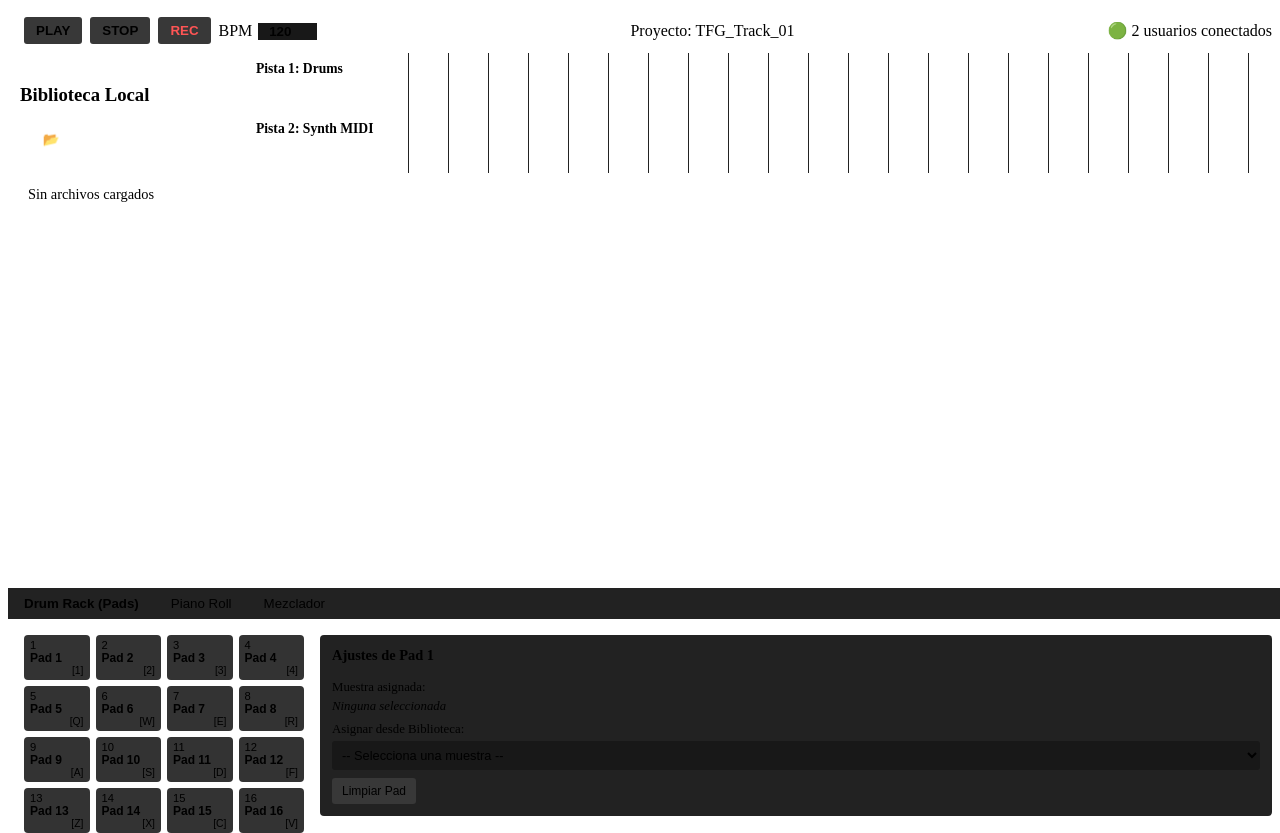
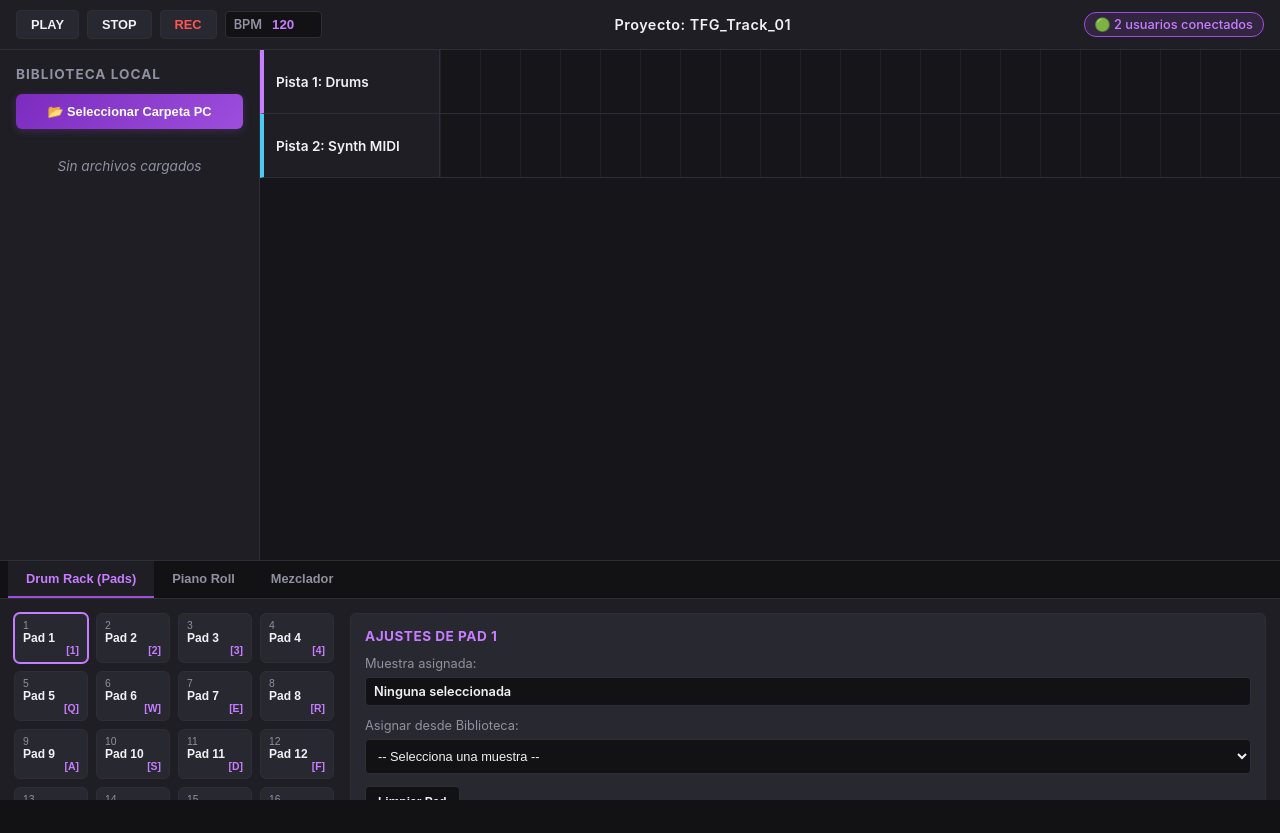
Before and after one commit to BE11AK0/tfg-daw, a React (Vite) app in the folder apps/web/: page / in a window 1280 px wide. After the commit the page ends 800 px from the top, so only its background shows below. Built offline with nearby package versions, Linux system fonts and the light colour scheme.

Commit message:
style(web): rediseño interfaz DAW con tema oscuro y acentos morados

```diff
--- a/apps/web/src/components/DawLayout.css
+++ b/apps/web/src/components/DawLayout.css
@@ -1,11 +1,12 @@
 .daw-container {
   display: grid;
-  grid-template-rows: 45px 1fr 220px;
+  grid-template-rows: 50px 1fr 240px;
   height: 100vh;
   width: 100vw;
   background-color: var(--bg-app);
 }
 
+/* BARRA SUPERIOR */
 .daw-header {
   display: flex;
   align-items: center;
@@ -22,120 +23,216 @@
 }
 
 .btn-transport {
-  background-color: #383838;
+  background-color: var(--bg-card);
   color: var(--text-primary);
   border: 1px solid var(--border-color);
-  padding: 6px 12px;
-  font-weight: bold;
+  padding: 6px 14px;
+  font-weight: 700;
+  font-size: 0.8rem;
   cursor: pointer;
-  border-radius: 3px;
+  border-radius: 4px;
+  transition: all 0.15s ease;
+}
+
+.btn-transport:hover {
+  background-color: var(--bg-hover);
+  border-color: var(--accent-purple);
 }
 
 .btn-transport.rec {
   color: #ff5555;
 }
 
-.bpm-selector input {
-  width: 55px;
-  background: #181818;
+.bpm-selector {
+  display: flex;
+  align-items: center;
+  gap: 6px;
+  font-size: 0.8rem;
+  font-weight: 600;
+  color: var(--text-secondary);
+  background: var(--bg-app);
+  padding: 4px 8px;
+  border-radius: 4px;
   border: 1px solid var(--border-color);
-  color: var(--accent-orange);
-  text-align: center;
-  font-weight: bold;
-  margin-left: 6px;
 }
 
+.bpm-selector input {
+  width: 45px;
+  background: transparent;
+  border: none;
+  color: var(--accent-purple-light);
+  font-weight: 700;
+  text-align: center;
+  outline: none;
+}
+
+.project-title {
+  font-size: 0.9rem;
+  font-weight: 600;
+  color: var(--text-primary);
+  letter-spacing: 0.5px;
+}
+
+.presence-badge {
+  font-size: 0.8rem;
+  background: rgba(157, 78, 221, 0.15);
+  border: 1px solid var(--accent-purple);
+  color: var(--accent-purple-light);
+  padding: 4px 10px;
+  border-radius: 12px;
+  font-weight: 500;
+}
+
+/* CUERPO PRINCIPAL */
 .daw-body {
   display: grid;
-  grid-template-columns: 240px 1fr;
+  grid-template-columns: 260px 1fr;
   overflow: hidden;
+  background-color: var(--bg-app);
 }
 
 .daw-sidebar {
   background-color: var(--bg-panel);
   border-right: 1px solid var(--border-color);
-  padding: 12px;
+  padding: 16px;
+  display: flex;
+  flex-direction: column;
+  gap: 12px;
+}
+
+.daw-sidebar h3 {
+  margin: 0;
+  font-size: 0.85rem;
+  text-transform: uppercase;
+  letter-spacing: 1px;
+  color: var(--text-secondary);
 }
 
 .btn-select-folder {
   width: 100%;
-  padding: 8px;
-  background-color: var(--accent-orange);
+  padding: 10px;
+  background: linear-gradient(135deg, var(--accent-purple-dark), var(--accent-purple));
   border: none;
   color: #fff;
-  font-weight: bold;
+  font-weight: 600;
+  font-size: 0.8rem;
   cursor: pointer;
-  border-radius: 3px;
-  margin-bottom: 12px;
+  border-radius: 6px;
+  transition: transform 0.1s ease, box-shadow 0.15s ease;
+  box-shadow: 0 2px 8px var(--accent-purple-glow);
+}
+
+.btn-select-folder:hover {
+  transform: translateY(-1px);
+  box-shadow: 0 4px 12px var(--accent-purple-glow);
 }
 
 .file-list {
   list-style: none;
   padding: 0;
-  font-size: 0.9rem;
-  color: var(--text-secondary);
+  margin: 0;
+  font-size: 0.85rem;
+  overflow-y: auto;
+  display: flex;
+  flex-direction: column;
+  gap: 4px;
 }
 
 .file-list li {
-  padding: 4px 8px;
+  padding: 8px 10px;
+  border-radius: 4px;
   cursor: pointer;
+  color: var(--text-secondary);
+  background-color: var(--bg-app);
+  border: 1px solid transparent;
+  transition: all 0.15s ease;
+  white-space: nowrap;
+  overflow: hidden;
+  text-overflow: ellipsis;
 }
 
 .file-list li:hover {
-  background-color: #383838;
-  color: #fff;
+  background-color: var(--bg-card);
+  color: var(--text-primary);
+  border-color: var(--border-color);
 }
 
+.file-list li.playing {
+  background-color: var(--accent-purple-glow);
+  color: var(--accent-purple-light);
+  border-color: var(--accent-purple);
+  font-weight: 600;
+}
+
+.file-list .no-files {
+  font-style: italic;
+  text-align: center;
+  padding: 16px;
+  background: transparent;
+}
+
+/* TIMELINE */
 .daw-timeline {
   background-color: var(--bg-timeline);
   display: grid;
-  grid-template-columns: 160px 1fr;
-  grid-auto-rows: 60px;
+  grid-template-columns: 180px 1fr;
+  grid-auto-rows: 64px;
   overflow-y: auto;
 }
 
 .track-header {
   background-color: var(--bg-panel);
   border-bottom: 1px solid var(--border-color);
+  border-right: 1px solid var(--border-color);
   border-left: 4px solid var(--track-color-1);
-  padding: 8px;
+  padding: 12px;
   font-size: 0.85rem;
-  font-weight: bold;
+  font-weight: 600;
+  display: flex;
+  align-items: center;
 }
 
 .track-lane {
   border-bottom: 1px solid var(--border-color);
-  background-image: linear-gradient(to right, #222 1px, transparent 1px);
   background-size: 40px 100%;
+  background-image: linear-gradient(to right, #202028 1px, transparent 1px);
 }
 
+/* PANEL INFERIOR */
 .daw-bottom-panel {
   background-color: var(--bg-panel);
-  border-top: 2px solid var(--border-color);
+  border-top: 1px solid var(--border-color);
   display: flex;
   flex-direction: column;
 }
 
 .panel-tabs {
   display: flex;
-  background-color: #222;
+  background-color: var(--bg-app);
+  border-bottom: 1px solid var(--border-color);
+  padding: 0 8px;
 }
 
 .panel-tabs button {
   background: none;
   border: none;
   color: var(--text-secondary);
-  padding: 8px 16px;
+  padding: 10px 18px;
+  font-size: 0.8rem;
+  font-weight: 600;
   cursor: pointer;
+  border-bottom: 2px solid transparent;
+  transition: all 0.15s ease;
 }
 
 .panel-tabs button.active {
+  color: var(--accent-purple-light);
+  border-bottom-color: var(--accent-purple);
   background-color: var(--bg-panel);
-  color: var(--accent-orange);
-  font-weight: bold;
 }
 
 .panel-content {
-  padding: 16px;
+  padding: 14px;
   flex: 1;
+  overflow: hidden;
 }
--- a/apps/web/src/components/DrumRack.css
+++ b/apps/web/src/components/DrumRack.css
@@ -1,90 +1,122 @@
 .drum-rack-container {
   display: grid;
-  grid-template-columns: 280px 1fr;
+  grid-template-columns: 320px 1fr;
   gap: 16px;
   height: 100%;
-  box-sizing: border-box;
 }
 
 .pads-grid {
   display: grid;
   grid-template-columns: repeat(4, 1fr);
   grid-template-rows: repeat(4, 1fr);
-  gap: 6px;
-  height: 170px;
+  gap: 8px;
+  height: 180px;
 }
 
 .drum-pad {
-  background-color: #333;
+  background-color: var(--bg-card);
   border: 1px solid var(--border-color);
-  border-radius: 4px;
+  border-radius: 6px;
   color: var(--text-primary);
   display: flex;
   flex-direction: column;
   justify-content: space-between;
-  padding: 4px 6px;
+  padding: 6px 8px;
   cursor: pointer;
   position: relative;
-  transition: background-color 0.05s ease, border-color 0.1s ease;
+  transition: all 0.08s ease;
 }
 
 .drum-pad:hover {
-  background-color: #3e3e3e;
+  background-color: var(--bg-hover);
+  border-color: #444454;
 }
 
 .drum-pad.selected {
-  border-color: var(--accent-orange);
+  border-color: var(--accent-purple-light);
+  box-shadow: 0 0 0 1px var(--accent-purple-light);
+}
+
+.drum-pad.has-sample {
+  border-left: 4px solid var(--accent-purple);
+  background-color: #22222b;
 }
 
 .drum-pad.active {
-  background-color: var(--accent-orange) !important;
-  color: #000;
+  background-color: var(--accent-purple) !important;
+  color: #fff !important;
+  box-shadow: 0 0 12px var(--accent-purple);
+  transform: scale(0.97);
 }
 
 .pad-number {
-  font-size: 0.7rem;
+  font-size: 0.65rem;
   color: var(--text-secondary);
-  align-self: flex-start;
 }
 
 .pad-label {
   font-size: 0.75rem;
-  font-weight: bold;
+  font-weight: 600;
   text-align: center;
+  white-space: nowrap;
+  overflow: hidden;
+  text-overflow: ellipsis;
 }
 
 .key-hint {
   font-size: 0.65rem;
-  color: var(--accent-orange);
+  color: var(--accent-purple-light);
   align-self: flex-end;
+  font-weight: 700;
 }
 
 .pad-inspector {
-  background-color: #222;
+  background-color: var(--bg-card);
   border: 1px solid var(--border-color);
-  border-radius: 4px;
-  padding: 12px;
+  border-radius: 6px;
+  padding: 14px;
   display: flex;
   flex-direction: column;
-  gap: 8px;
+  gap: 12px;
 }
 
 .pad-inspector h4 {
-  margin: 0 0 8px 0;
-  font-size: 0.9rem;
-  color: var(--accent-orange);
+  margin: 0;
+  font-size: 0.85rem;
+  color: var(--accent-purple-light);
+  text-transform: uppercase;
+  letter-spacing: 0.5px;
 }
 
 .inspector-field {
   display: flex;
   flex-direction: column;
-  gap: 4px;
+  gap: 6px;
   font-size: 0.8rem;
+  color: var(--text-secondary);
 }
 
 .sample-name {
-  color: var(--text-secondary);
-  font-style: italic;
+  color: var(--text-primary);
+  font-weight: 600;
+  background-color: var(--bg-app);
+  padding: 6px 8px;
+  border-radius: 4px;
+  border: 1px solid var(--border-color);
+}
+
+.sample-select {
+  background-color: var(--bg-app);
+  color: var(--text-primary);
+  border: 1px solid var(--border-color);
+  padding: 8px;
+  border-radius: 4px;
+  font-size: 0.8rem;
+  outline: none;
+}
+
+.sample-select:focus {
+  border-color: var(--accent-purple);
 }
 
 .inspector-controls {
@@ -94,28 +126,18 @@
 }
 
 .btn-secondary {
-  background-color: #383838;
+  background-color: var(--bg-app);
   color: var(--text-primary);
   border: 1px solid var(--border-color);
-  padding: 6px 10px;
+  padding: 8px 12px;
   font-size: 0.75rem;
+  font-weight: 600;
   cursor: pointer;
-  border-radius: 3px;
+  border-radius: 4px;
+  transition: all 0.15s ease;
 }
 
 .btn-secondary:hover {
-  background-color: #484848;
+  background-color: var(--bg-hover);
+  border-color: var(--accent-purple);
 }
-.drum-pad.has-sample {
-  border-left: 3px solid var(--accent-orange);
-  background-color: #383838;
-}
-
-.sample-select {
-  background-color: #181818;
-  color: var(--text-primary);
-  border: 1px solid var(--border-color);
-  padding: 6px;
-  border-radius: 3px;
-  font-size: 0.8rem;
-}
--- a/apps/web/src/main.jsx
+++ b/apps/web/src/main.jsx
@@ -1,6 +1,7 @@
 import React from 'react'
 import ReactDOM from 'react-dom/client'
 import App from './App.jsx'
+import './styles/theme.css'
 
 ReactDOM.createRoot(document.getElementById('root')).render(
   <React.StrictMode>
--- a/apps/web/src/styles/theme.css
+++ b/apps/web/src/styles/theme.css
@@ -0,0 +1,40 @@
+:root {
+  /* Fondos principales estilo DAW */
+  --bg-app: #121214;
+  --bg-panel: #1e1e24;
+  --bg-timeline: #16161a;
+  --bg-card: #282830;
+  --bg-hover: #32323d;
+
+  --border-color: #2e2e38;
+
+  /* Texto */
+  --text-primary: #f0f0f5;
+  --text-secondary: #9090a0;
+
+  /* Colores de Acento (Tonos Morados) */
+  --accent-purple: #9d4edd;
+  --accent-purple-light: #c77dff;
+  --accent-purple-dark: #7b2cbf;
+  --accent-purple-glow: rgba(157, 78, 221, 0.25);
+
+  /* Pistas */
+  --track-color-1: #c77dff;
+  --track-color-2: #7b2cbf;
+  --track-color-3: #ff6b6b;
+  --track-color-4: #4cc9f0;
+}
+
+* {
+  box-sizing: border-box;
+}
+
+body {
+  margin: 0;
+  padding: 0;
+  background-color: var(--bg-app);
+  color: var(--text-primary);
+  font-family: 'Inter', system-ui, -apple-system, BlinkMacSystemFont, 'Segoe UI', Roboto, sans-serif;
+  user-select: none;
+  overflow: hidden;
+}
```
